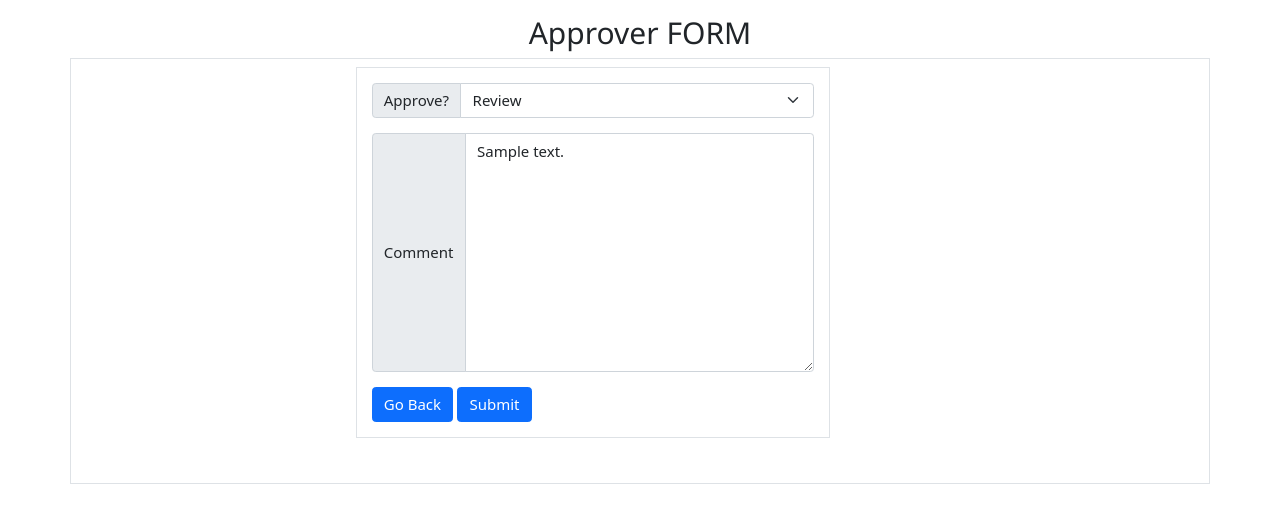
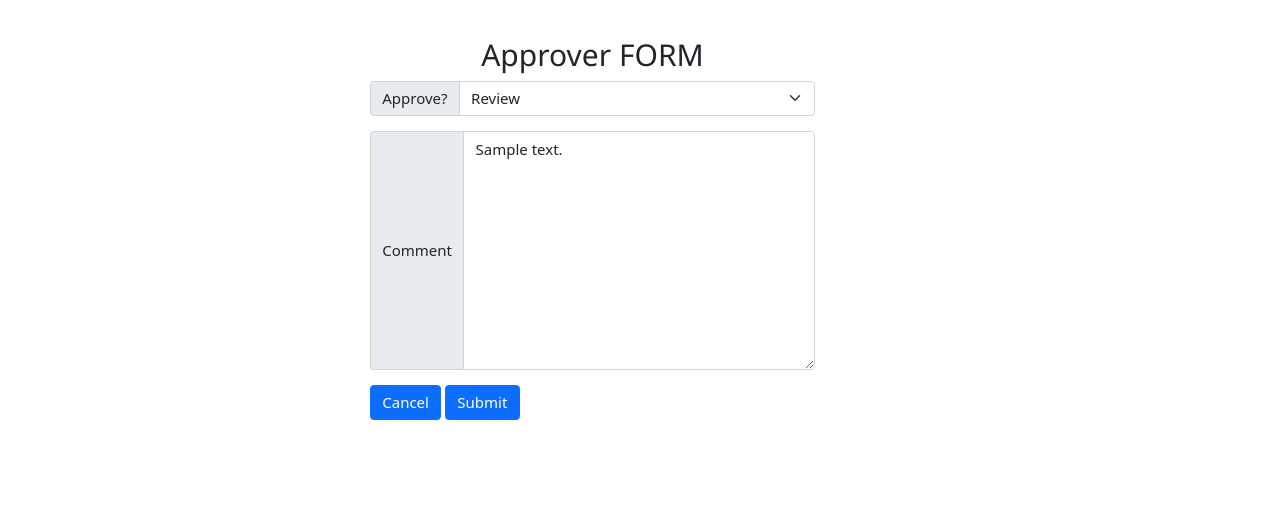
Before and after one commit to acarbonilla/vms, a Django app: page /zfcemployee/VisitorRequestFormEditView/1/ in a window 1280 px wide. Shown: the part 53-576 px from the top of the page. Run offline with Django 5.2, Linux system fonts and the light colour scheme; a user stored in the database is signed in; tables that the repository leaves empty hold one stand-in row (values such as "Sample post"); some libraries are stand-ins or nearby versions.

Commit message:
Trying to connect the external css

```diff
--- a/templates/core/base.html
+++ b/templates/core/base.html
@@ -18,6 +18,10 @@
     <!-- External CSS -->
 
     <!-- Core theme CSS (includes Bootstrap)-->
+
+    <!-- This is where the internal CSS -->
+    {% load static %}
+    <link rel="stylesheet" href="{% static 'zfcUser/css/main.css' %}" type="text/css">
 
     <title>{% block title%} ZFC VMS{% endblock %}</title>
     <link crossorigin="anonymous" href="https://cdn.jsdelivr.net/npm/bootstrap@5.0.1/dist/css/bootstrap.min.css"
--- a/templates/staff/requestEditForm.html
+++ b/templates/staff/requestEditForm.html
@@ -3,12 +3,15 @@
 {% block content %}
 
 <div class="container">
-    <h2 class="text-center"> Approver FORM</h2>
-    <div class="row border">
+
+    <div class="row">
+
          <div class="col-sm-3">
 
          </div>
-             <div class="col-sm-5 border p-3 mt-2 mb-5">
+
+             <div class="col-sm-5 p-3 mt-2 mb-5" id="rcorners2">
+                  <h2 class="text-center text-tertiary">Approver FORM</h2>
                 <form action="" method="POST">
                     {% csrf_token %}
                     {% if user.is_authenticated %}
@@ -22,22 +25,18 @@
                             {% render_field form.comment class="form-control"%}
                         </div>
                          <a class="btn btn-primary" href="
-                                {{request.META.HTTP_REFERER}}" role="button">Go Back
+                                {{request.META.HTTP_REFERER}}" role="button">Cancel
                          </a>
                            <input aria-controls="offcanvasTop" class="btn btn-primary"
                                data-bs-target="#offcanvasTop" data-bs-toggle="offcanvas"
                            type="submit" value="Submit"/>
                     {% else %}
                         <a class="btn btn-primary" href="
-                            {{request.META.HTTP_REFERER}}" role="button">Go Back
+                            {{request.META.HTTP_REFERER}}" role="button">Cancel
                         </a>
                     {% endif %}
+                </form>
              </div>
-
-            <div class="col-sm 3">
-
-                </form>
-            </div>
     </div>
 
 </div>
--- a/visitor/forms.py
+++ b/visitor/forms.py
@@ -18,4 +18,4 @@ class VisitorRequestForm(ModelForm):
 class VisitorRequestFormEdit(ModelForm):
     class Meta:
         model = RequestForm
-        fields = '__all__'
+        fields = ('approved', 'comment')
--- a/zfc/settings.py
+++ b/zfc/settings.py
@@ -119,7 +119,8 @@ USE_TZ = True
 # https://docs.djangoproject.com/en/5.0/howto/static-files/
 
 STATIC_URL = 'static/'
-STATIC_ROOT = os.path.join(BASE_DIR, "static")
+STATICFILES_DIRS = [BASE_DIR / "static"]
+
 # Default primary key field type
 # https://docs.djangoproject.com/en/5.0/ref/settings/#default-auto-field
 
```
